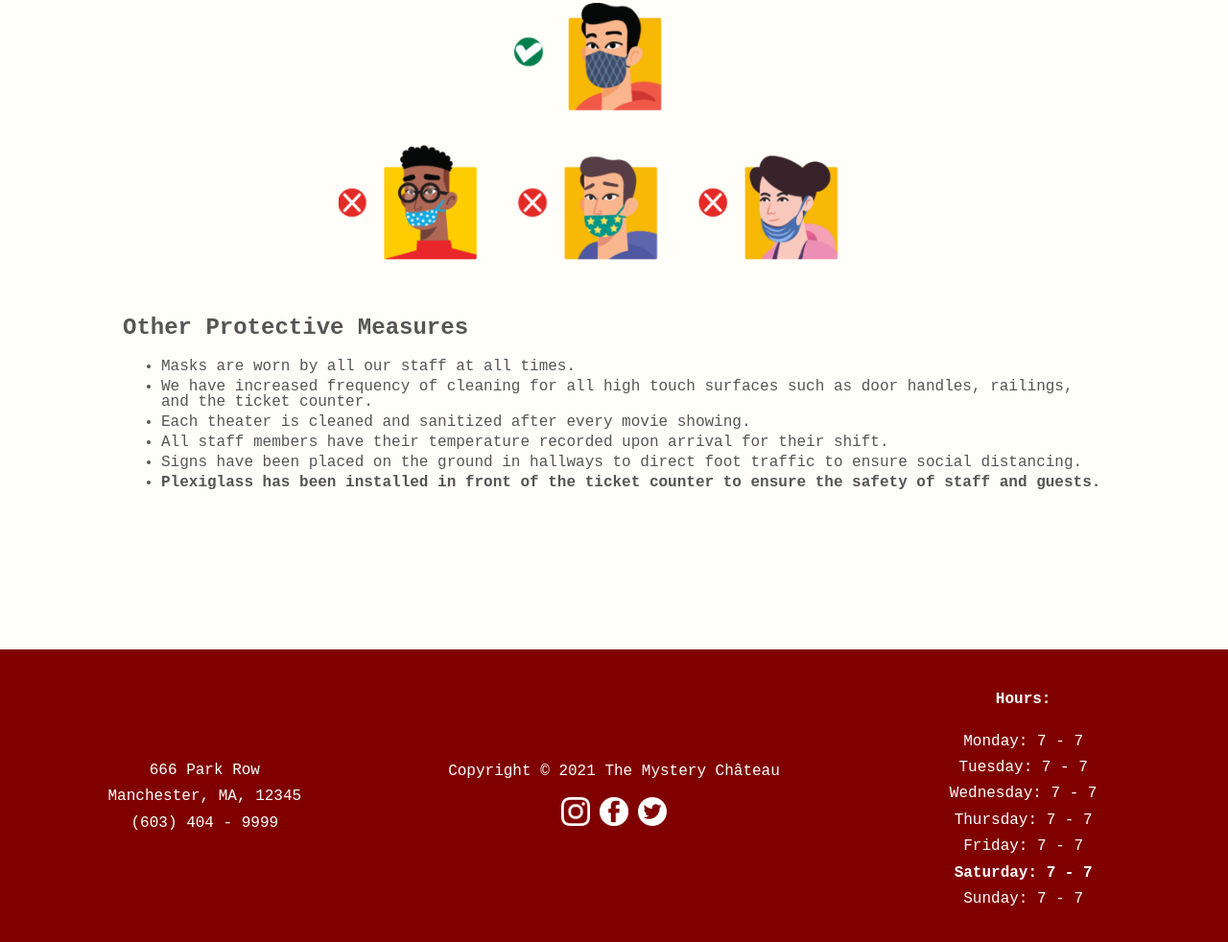
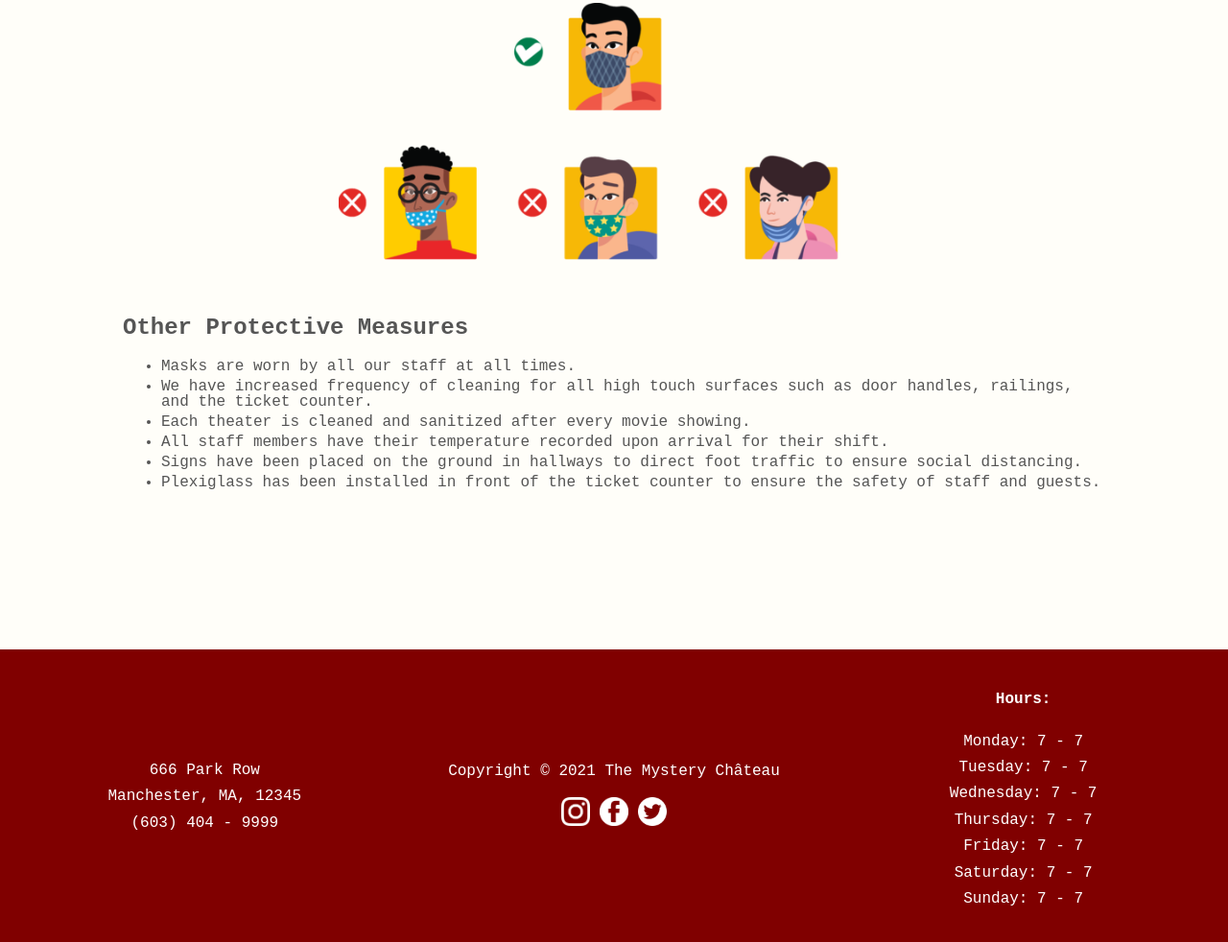
Before and after one commit to atrinh1996/Midterm, a plain HTML site: page covid.html in a window 1280 px wide. Shown: the part 718-1700 px from the top of the page at 96% size. Drawn offline with Linux system fonts and the light colour scheme.

Commit message:
Update covid.html

```diff
--- a/covid.html
+++ b/covid.html
@@ -12,7 +12,7 @@
     <link rel="stylesheet" type="text/css" href="css/default.css">
     <!-- Include page specific CSS / style tag here -->
     <style>
-        ul li:nth-child(6) {
+        ul:first-child li:nth-child(6) {
             font-weight: 900;
         }
 
```
